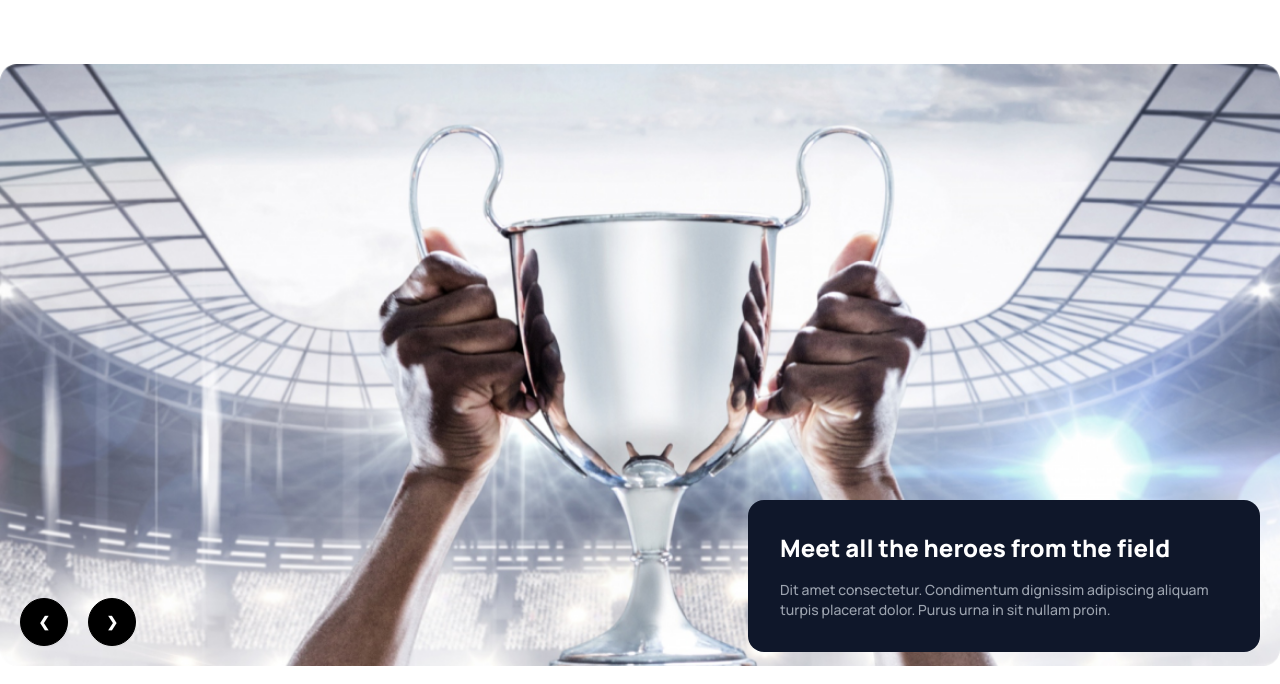
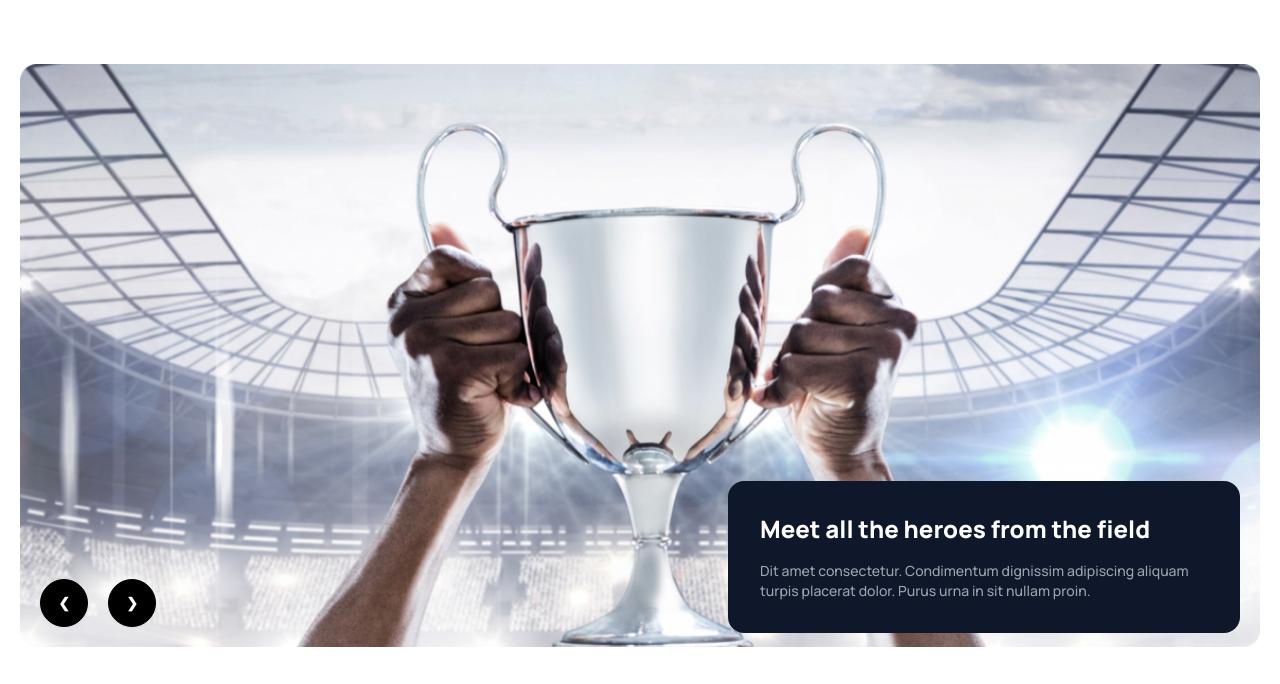
Before and after one commit to codersabbir1/Hockey-Play-Ground, a plain HTML site: page index.html in a window 1280 px wide. Shown: the part 116-800 px from the top of the page. Drawn offline with nearby package versions, Linux system fonts and the light colour scheme.

Commit message:
update hero-content

```diff
--- a/index.html
+++ b/index.html
@@ -76,7 +76,9 @@
             </ul>
           </div>
           <div class="navbar-end">
-            <i class="hidden lg:block bi bi-search font-extrabold text-2xl mr-3"></i>
+            <i
+              class="hidden lg:block bi bi-search font-extrabold text-2xl mr-3"
+            ></i>
             <a
               class="btn bg-red-600 text-white border-2 border-red-600 hover:bg-transparent hover:text-red-600 hover:border-red-600"
               >Get Ticket</a
@@ -88,8 +90,8 @@
     <!-- Main-Content  -->
     <main>
       <!-- Hero-Content  -->
-      <section class="pt-10 pb-16">
-        <div class="container mx-auto relative">
+      <section class="pt-10 pb-40 lg:pb-16">
+        <div class="container mx-auto relative px-5">
           <div class="carousel w-full rounded-xl">
             <div id="slide1" class="carousel-item relative w-full">
               <img src="assets/Images/1.png" class="w-full" />
@@ -124,7 +126,7 @@
           </div>
           <!-- Slide Content  -->
           <div
-            class="absolute max-w-lg p-8 rounded-2xl bg-slate-900 bottom-5 right-5 flex flex-col gap-4 z-50"
+            class="absolute max-w-[100%] lg:max-w-lg p-8 rounded-2xl bg-slate-900 -bottom-40 lg:bottom-5 right-0 lg:right-5 flex flex-col gap-4 z-50 mx-5"
           >
             <h1 class="text-2xl font-extrabold text-white">
               Meet all the heroes from the field
```
